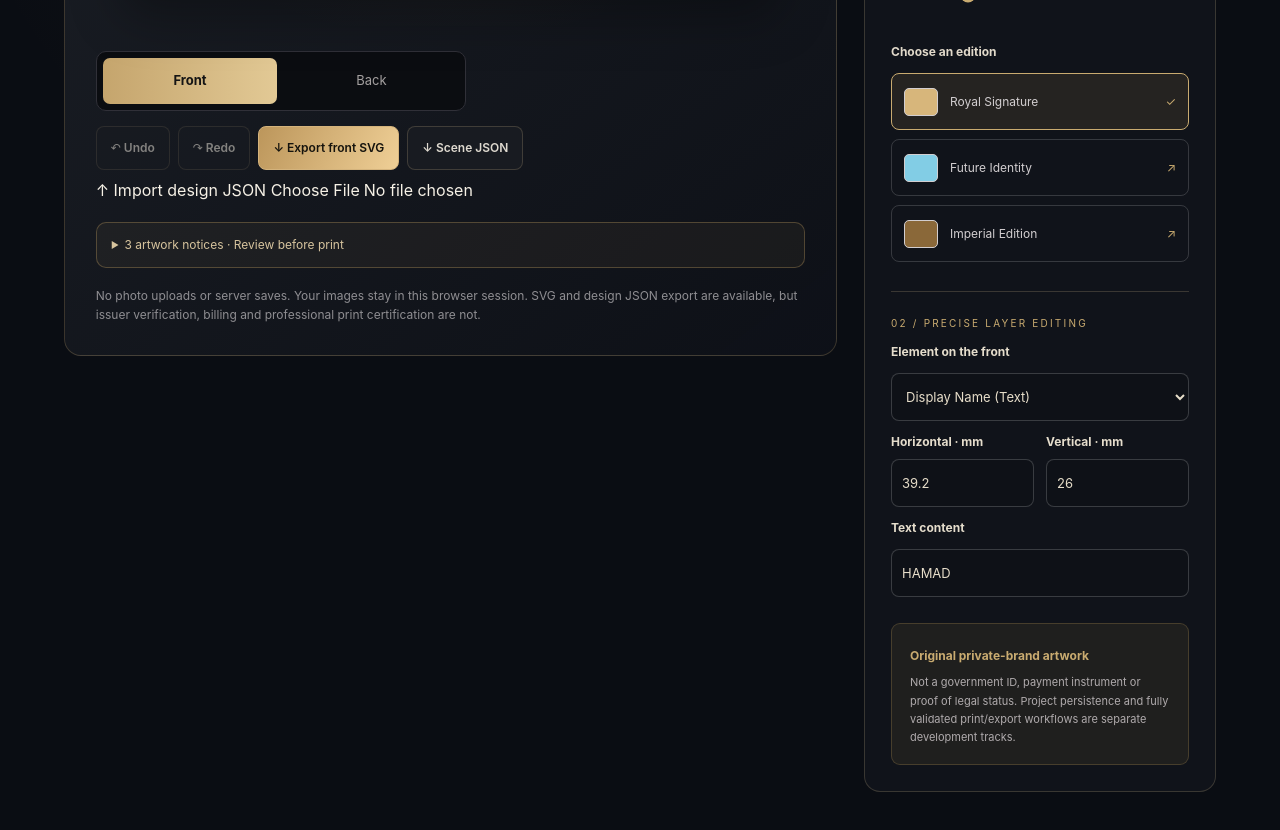
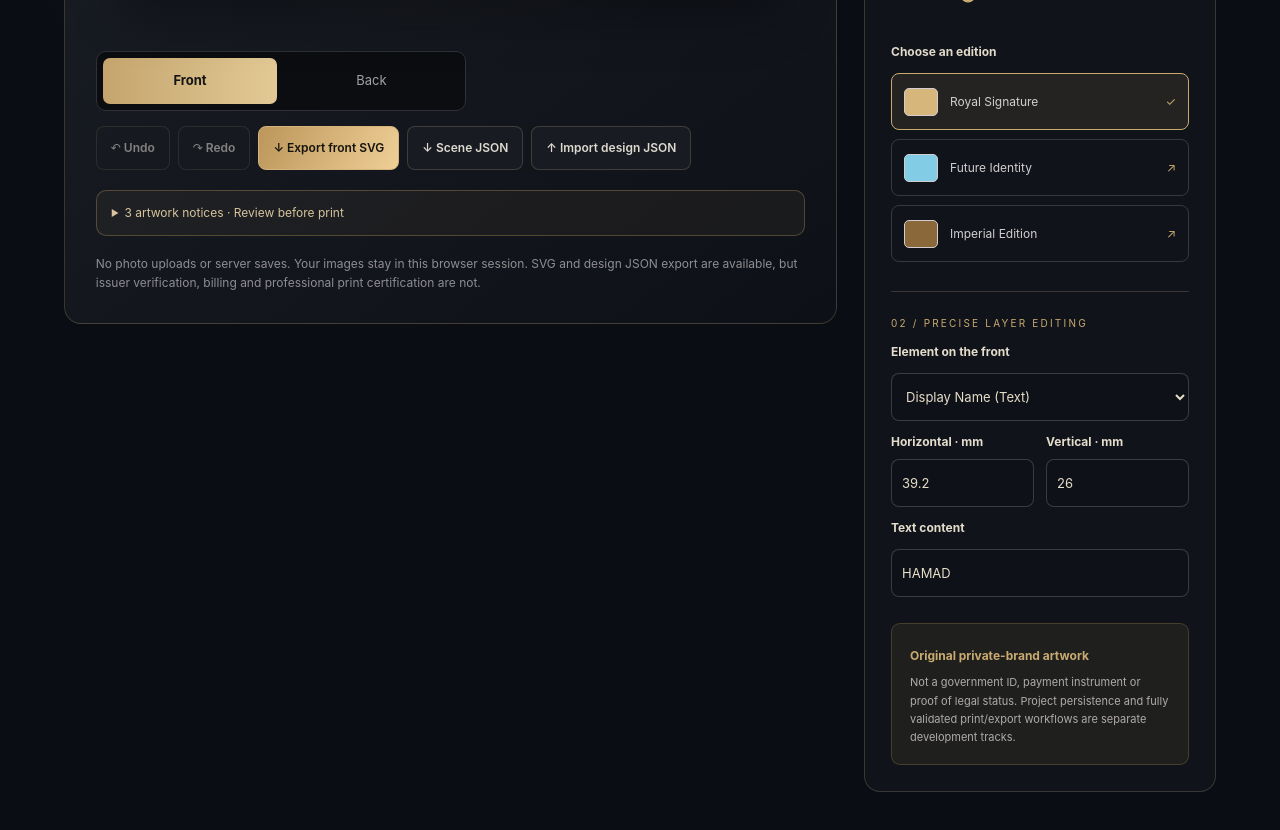
Before and after one commit to prince-web-beb/OKard, a SvelteKit app in the folder apps/web/: page /lab in a window 1280 px wide. Shown: the part 880-1710 px from the top of the page. Built offline with nearby package versions, Linux system fonts and the light colour scheme.

Commit message:
style(editor): accessible file import trigger for Android design JSON restoration

```diff
--- a/apps/web/src/app.css
+++ b/apps/web/src/app.css
@@ -305,3 +305,30 @@ em { font-weight: 400; color: var(--gold-pale); }
   .lab-actions button { font-size: 11px; }
   .artwork-stage svg { filter: drop-shadow(0 8px 13px rgba(0,0,0,.24)); }
 }
+
+.lab-import-control {
+  display: inline-flex;
+  justify-content: center;
+  align-items: center;
+  min-height: 44px;
+  border-radius: 8px;
+  padding: 11px 14px;
+  color: #ded9cf;
+  font-size: 12px;
+  font-weight: 600;
+  border: 1px solid var(--line);
+  cursor: pointer;
+  background: #181b21;
+  text-align: center;
+}
+.lab-import-control:hover { background: #26262a; }
+.lab-import-control:focus-within { outline: 3px solid #e4c07a; outline-offset: 3px; }
+.lab-import-control input[type='file'] {
+  position: absolute;
+  width: 1px; height: 1px;
+  opacity: 0;
+  pointer-events: none;
+}
+@media (max-width: 480px) {
+  .lab-import-control { font-size: 11px; }
+}
```
